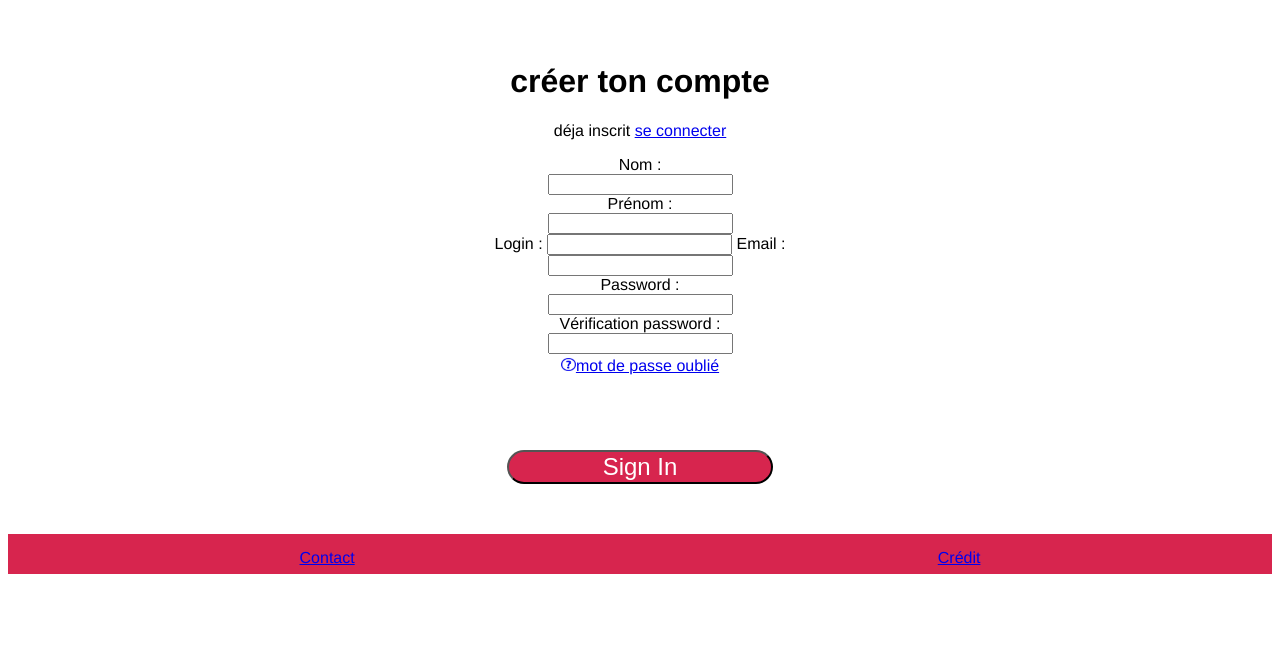
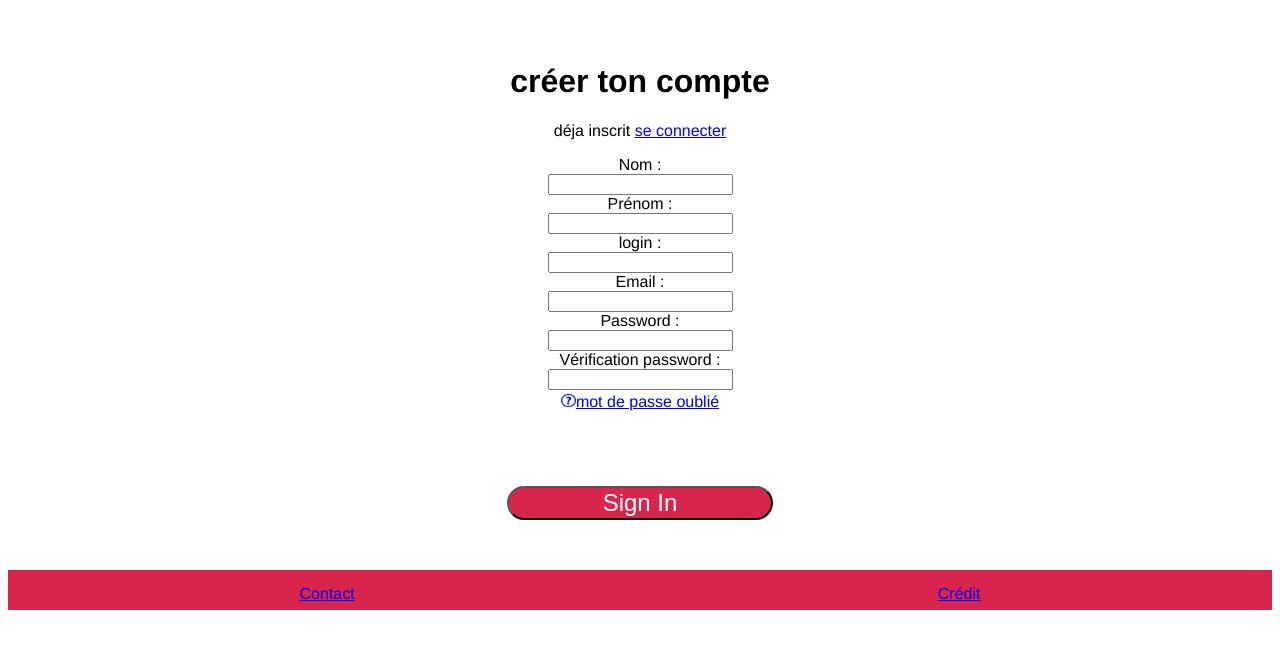
Before and after one commit to crazychouwi/CHALLENGE2017, a PHP site: page /account.php in a window 1280 px wide. Shown: the part 96-745 px from the top of the page. Run offline with PHP 8.4, Linux system fonts and the light colour scheme.

Commit message:
js mdp lou

```diff
--- a/account.php
+++ b/account.php
@@ -25,8 +25,10 @@
    <label for="prenom">Prénom :</label><br/>
    <input type="text" name="prenom" id="prenom" /><br/>
 
-   <label class="label" for="login">Login :</label>
-   <input type="text" name="login" id="login" />
+
+      <label for="login">login :</label><br/>
+      <input type="text" name="login" id="login" /><br/>
+
 
     <label for="email">Email :</label><br/>
     <input type="email" required="required" name="email" id="email" /><br/>
@@ -38,8 +40,8 @@
     <input type="password" required="required" name="password" id="vpassword"><br/>
 
     <div id="forgot"><img src="assets/img/pt.jpg" id="point"><a href="forgot">mot de passe oublié</a></div>
-
     <input id="button" type="submit" name="commit" value="Sign In">
+  </div>
 
   <div class="footer">
    <?php
--- a/assets/css/connection.css
+++ b/assets/css/connection.css
@@ -18,8 +18,9 @@ body{
     color: white;
   }
 
-input[type="identifiant"]:focus,
-input[type="identifiant"].focus,
+
+input[type="text"]:focus,
+input[type="text"].focus,
 input[type="email"]:focus,
 input[type="email"].focus,
 input[type="password"]:focus,
--- a/assets/js/login.js
+++ b/assets/js/login.js
@@ -49,12 +49,12 @@ $(document).ready(function(){
   $vpassword.keyup(function() {
     if ($(this).val() != $pw.val()){
     $(this).css({
-      color :'orange',
+      color :'red',
     });
   }
   else{
     $(this).css({
-      color :'purple',
+      color :'green',
     });
   }
   });
```
